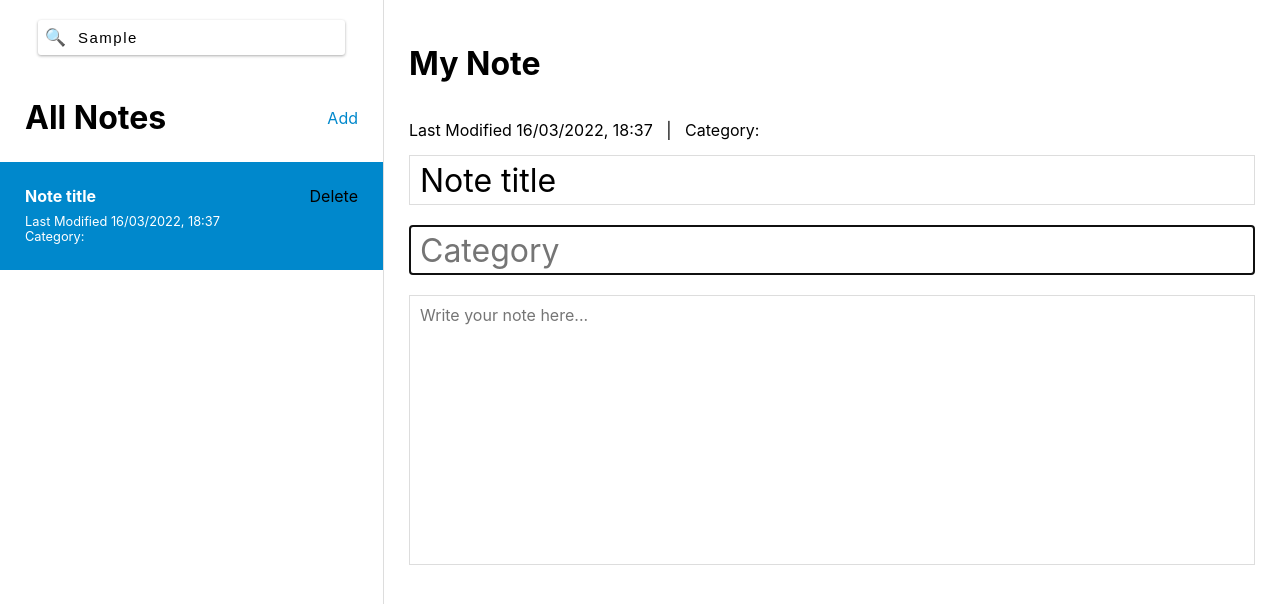
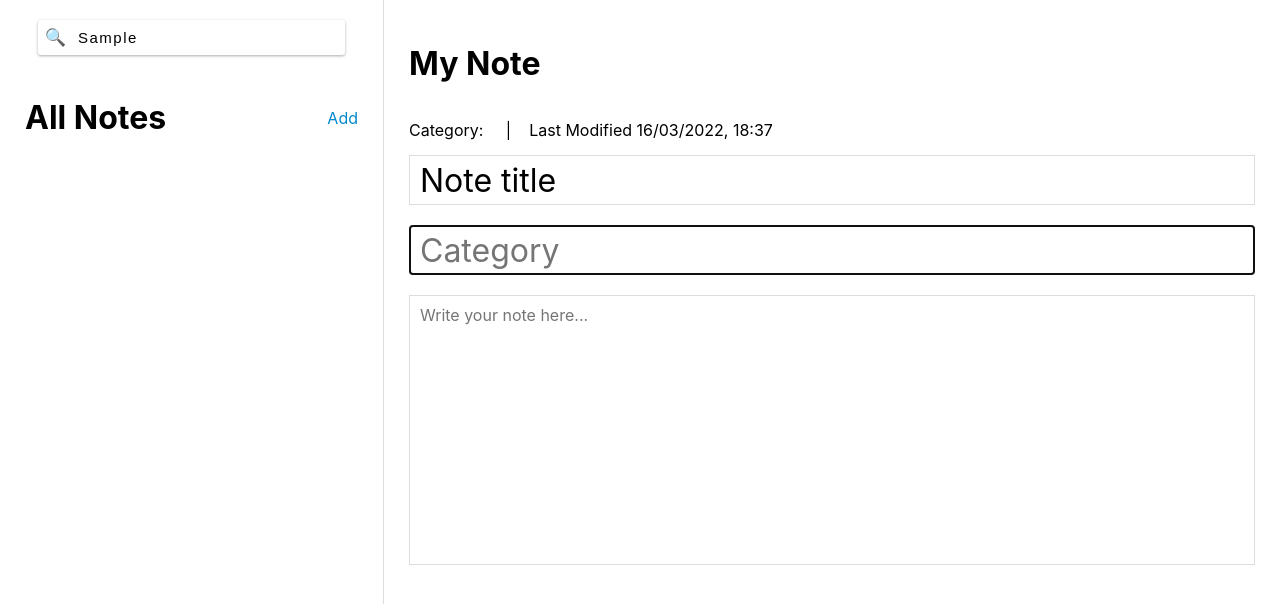
Before and after one commit to selavis/Notebook-react-test, a React (Create React App) app: page / in a window 1280 px wide. Both pictures are taken after typing "Sample" into the empty fields and a click on the button "Add". Shown: the top 604 px of the page. Built offline with nearby package versions, Linux system fonts and the light colour scheme.

Commit message:
minor edits

```diff
--- a/src/App.jsx
+++ b/src/App.jsx
@@ -1,4 +1,4 @@
-import { useEffect, useState } from "react";
+import React, { useEffect, useState } from "react";
 import uuid from "react-uuid";
 import "./App.css";
 import Main from "./main/Main";
@@ -20,6 +20,7 @@ function App() {
       id: uuid(),
       title: "Note title",
       body: "",
+      // category: "",
       lastModified: Date.now(),
     };
 
@@ -56,7 +57,7 @@ function App() {
   return (
     <div className="App">
       <Sidebar
-        notes={filter.length === 0 ? notes : filter}
+        notes={!filter ? notes : filter}
         onAddNote={onAddNote}
         onDeleteNote={onDeleteNote}
         activeNote={activeNote}
--- a/src/main/Main.jsx
+++ b/src/main/Main.jsx
@@ -1,4 +1,5 @@
 // import ReactMarkdown from "react-markdown";
+import React from "react";
 
 const Main = ({ activeNote, onUpdateNote }) => {
   const onEditField = (field, value) => {
@@ -18,6 +19,7 @@ const Main = ({ activeNote, onUpdateNote }) => {
       <div className="app-main-note-edit">
         <h1>My Note</h1>
         <div className="details">
+          <p>Category: {activeNote.category}&nbsp; &nbsp; | &nbsp; &nbsp;</p>
           {/* Shfaqet koha e modifikuar */}
           <p className="note-meta">
             Last Modified{" "}
@@ -26,7 +28,6 @@ const Main = ({ activeNote, onUpdateNote }) => {
               minute: "2-digit",
             })}
           </p>{" "}
-          <p>&nbsp; &nbsp;|&nbsp; &nbsp;Category: {activeNote.category}</p>
         </div>
         <input
           className="title"
--- a/src/sidebar/Sidebar.jsx
+++ b/src/sidebar/Sidebar.jsx
@@ -1,3 +1,4 @@
+import React from "react";
 const Sidebar = ({
   notes,
   onAddNote,
@@ -42,6 +43,7 @@ const Sidebar = ({
             </div>
 
             <p>{body && body.substr(0, 100) + "..."}</p>
+            <small>Category: {category}</small>
             <small className="note-meta">
               Last Modified{" "}
               {new Date(lastModified).toLocaleDateString("en-GB", {
@@ -49,7 +51,6 @@ const Sidebar = ({
                 minute: "2-digit",
               })}
             </small>
-            <small>Category: {category}</small>
           </div>
         ))}
       </div>
```
